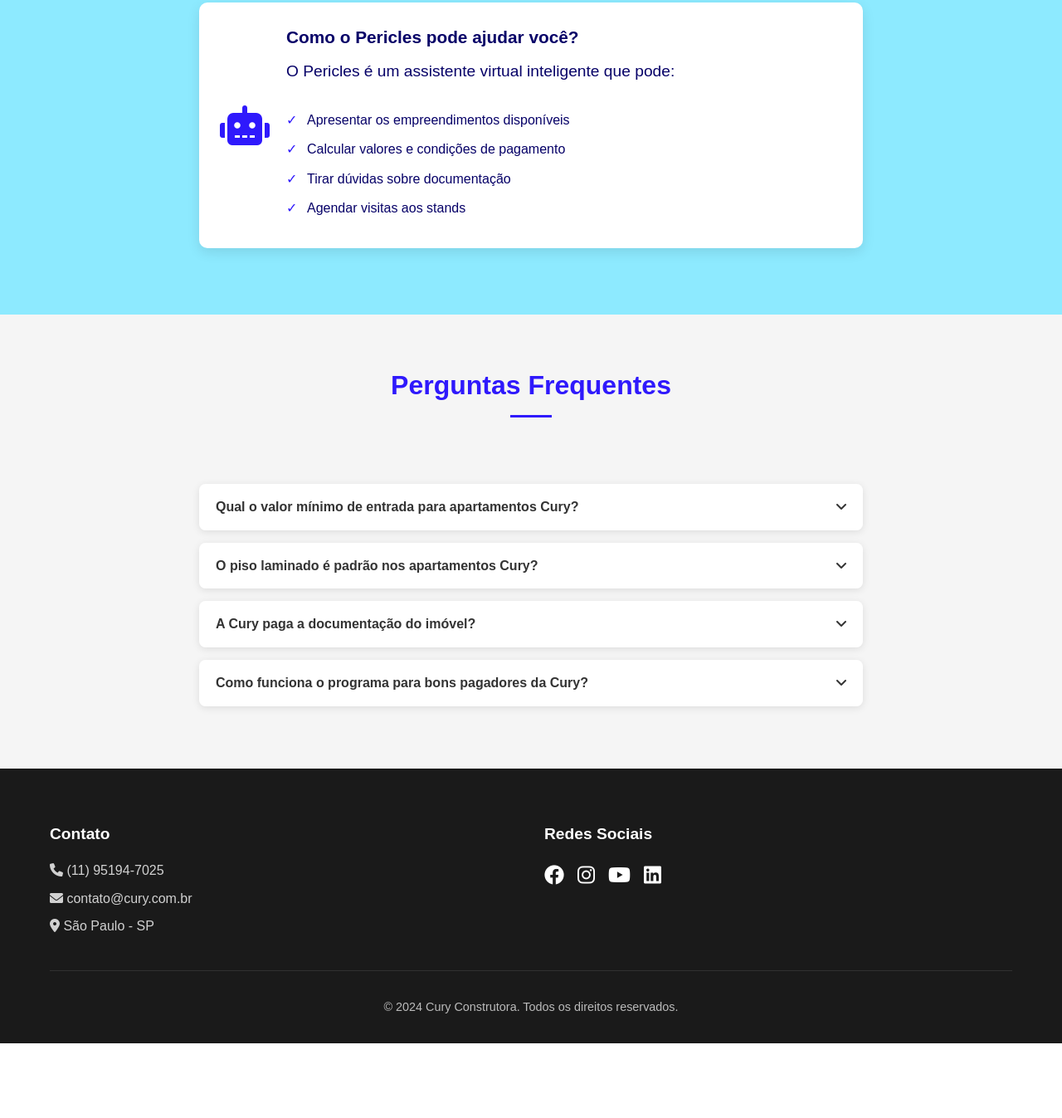
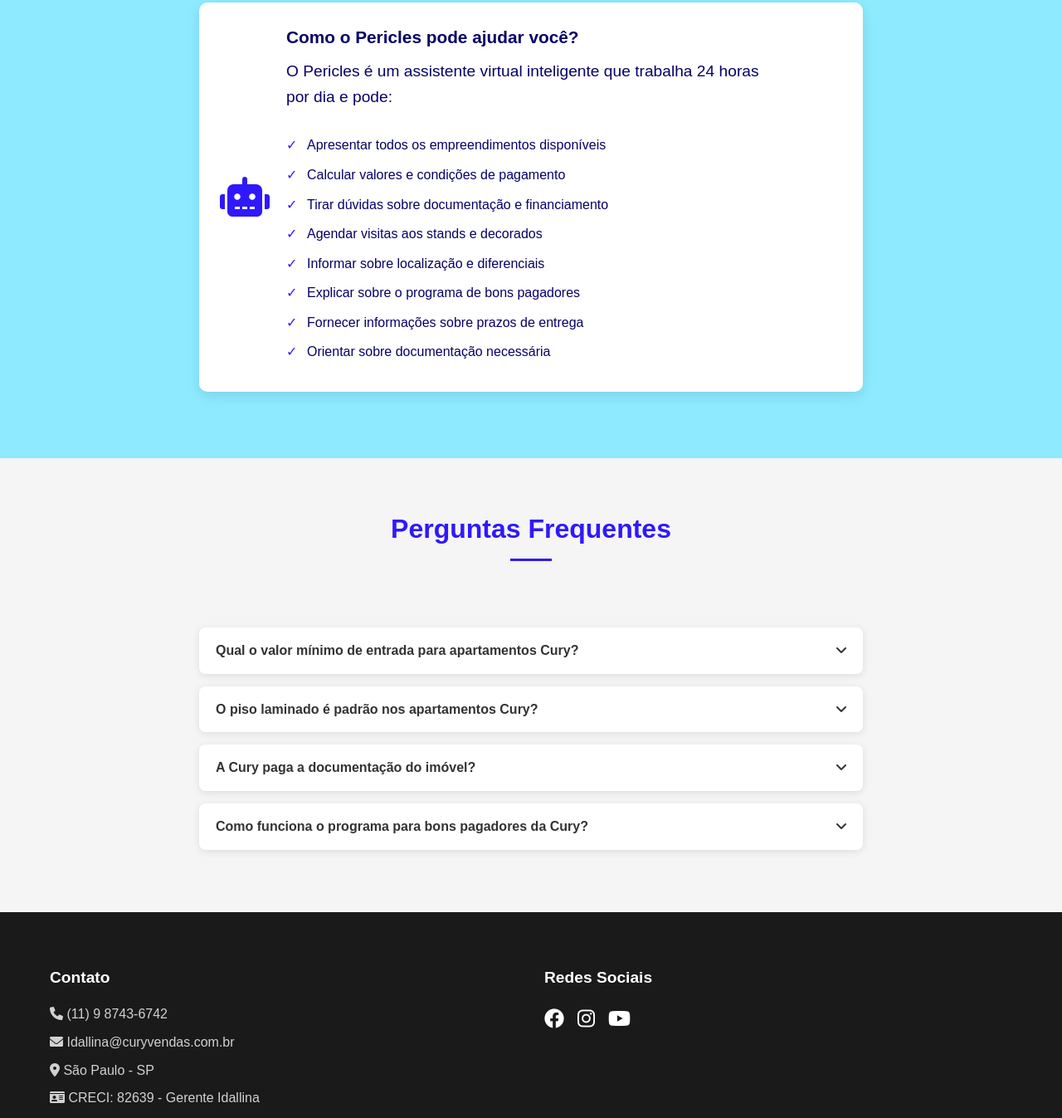
Before and after one commit to Gtosegbot/apartamento, a website: page index.html in a window 1280 px wide. Shown: the part 3345-4692 px from the top of the page at 83% size. Before the commit the page ends 4602 px from the top, so only its background shows below. Drawn offline with nearby package versions, Linux system fonts and the light colour scheme.

Commit message:
Update index.html
correção html

```diff
--- a/index.html
+++ b/index.html
@@ -270,10 +270,10 @@
                 <h2>Conheça o Pericles, nosso assistente virtual</h2>
                 <p>O Pericles está aqui para ajudar você a encontrar o apartamento ideal e tirar todas as suas dúvidas sobre os empreendimentos Cury.</p>
                 <div class="ia-contact-buttons">
-                    <a href="https://wa.me/+5511951947025" class="whatsapp-ia-btn" onclick="gtag('event', 'whatsapp_pericles_click')">
+                    <a href="https://wa.me/+5511980000093" class="whatsapp-ia-btn" onclick="gtag('event', 'whatsapp_pericles_click')">
                         <i class="fab fa-whatsapp"></i> Falar com o Pericles
                     </a>
-                    <a href="tel:+5511951947025" class="call-ia-btn" onclick="gtag('event', 'ligar_pericles_click')">
+                    <a href="tel:+5511920835021" class="call-ia-btn" onclick="gtag('event', 'ligar_pericles_click')">
                         <i class="fas fa-phone"></i> Ligar para o Pericles
                     </a>
                 </div>
@@ -282,12 +282,16 @@
                         <i class="fas fa-robot ia-icon"></i>
                         <div class="ia-description">
                             <h3>Como o Pericles pode ajudar você?</h3>
-                            <p>O Pericles é um assistente virtual inteligente que pode:</p>
+                            <p>O Pericles é um assistente virtual inteligente que trabalha 24 horas por dia e pode:</p>
                             <ul>
-                                <li>Apresentar os empreendimentos disponíveis</li>
+                                <li>Apresentar todos os empreendimentos disponíveis</li>
                                 <li>Calcular valores e condições de pagamento</li>
-                                <li>Tirar dúvidas sobre documentação</li>
-                                <li>Agendar visitas aos stands</li>
+                                <li>Tirar dúvidas sobre documentação e financiamento</li>
+                                <li>Agendar visitas aos stands e decorados</li>
+                                <li>Informar sobre localização e diferenciais</li>
+                                <li>Explicar sobre o programa de bons pagadores</li>
+                                <li>Fornecer informações sobre prazos de entrega</li>
+                                <li>Orientar sobre documentação necessária</li>
                             </ul>
                         </div>
                     </div>
@@ -304,7 +308,7 @@
                             Qual o valor mínimo de entrada para apartamentos Cury?
                         </div>
                         <div class="accordion-content">
-                            <p>A Cury oferece condições especiais com entrada facilitada a partir de R$ 800,00, dependendo do empreendimento e da unidade escolhida. O valor pode ser parcelado durante a obra.</p>
+                            <p>A Cury oferece condições especiais com entrada facilitada a partir de R$ 800,00, dependendo do empreendimento e da unidade escolhida. O valor pode ser parcelado durante a obra, facilitando ainda mais a realização do seu sonho.</p>
                         </div>
                     </div>
                     <div class="accordion-item">
@@ -312,7 +316,7 @@
                             O piso laminado é padrão nos apartamentos Cury?
                         </div>
                         <div class="accordion-content">
-                            <p>Sim, todos os apartamentos Cury vêm com piso laminado de alta qualidade nos quartos, proporcionando conforto térmico e acústico, além de um design moderno e contemporâneo.</p>
+                            <p>Sim, todos os apartamentos Cury vêm com piso laminado de alta qualidade nos quartos, proporcionando conforto térmico e acústico, além de um design moderno e contemporâneo. O piso laminado é um diferencial exclusivo da Cury.</p>
                         </div>
                     </div>
                     <div class="accordion-item">
@@ -320,7 +324,7 @@
                             A Cury paga a documentação do imóvel?
                         </div>
                         <div class="accordion-content">
-                            <p>Sim, a Cury paga todos os custos relacionados à documentação, incluindo ITBI, registro de imóvel, escritura e outros documentos necessários para a transferência do imóvel.</p>
+                            <p>Sim, a Cury paga todos os custos relacionados à documentação, incluindo ITBI, registro de imóvel, escritura e outros documentos necessários para a transferência do imóvel. Isso representa uma economia significativa para você.</p>
                         </div>
                     </div>
                     <div class="accordion-item">
@@ -328,7 +332,7 @@
                             Como funciona o programa para bons pagadores da Cury?
                         </div>
                         <div class="accordion-content">
-                            <p>No exclusivo programa da Cury, a cada 6 parcelas pagas pontualmente, você ganha uma parcela de bonificação. Em um financiamento de 36 meses, você pode economizar até 6 parcelas completas!</p>
+                            <p>No exclusivo programa da Cury, a cada 6 parcelas pagas pontualmente, você ganha uma parcela de bonificação. Em um financiamento de 36 meses, você pode economizar até 6 parcelas completas! É uma forma de recompensar quem cumpre seus compromissos.</p>
                         </div>
                     </div>
                 </div>
@@ -385,17 +389,17 @@
             <div class="footer-content">
                 <div class="footer-info">
                     <h3>Contato</h3>
-                    <p><i class="fas fa-phone"></i> (11) 95194-7025</p>
-                    <p><i class="fas fa-envelope"></i> contato@cury.com.br</p>
+                    <p><i class="fas fa-phone"></i> (11) 9 8743-6742</p>
+                    <p><i class="fas fa-envelope"></i> Idallina@curyvendas.com.br</p>
                     <p><i class="fas fa-map-marker-alt"></i> São Paulo - SP</p>
+                    <p><i class="fas fa-id-card"></i> CRECI: 82639 - Gerente Idallina</p>
                 </div>
                 <div class="footer-social">
                     <h3>Redes Sociais</h3>
                     <div class="social-links">
-                        <a href="#" target="_blank"><i class="fab fa-facebook"></i></a>
-                        <a href="#" target="_blank"><i class="fab fa-instagram"></i></a>
-                        <a href="#" target="_blank"><i class="fab fa-youtube"></i></a>
-                        <a href="#" target="_blank"><i class="fab fa-linkedin"></i></a>
+                        <a href="https://www.facebook.com/periclescorretorcury" target="_blank"><i class="fab fa-facebook"></i></a>
+                        <a href="https://www.instagram.com/cury.meu_apartamento/" target="_blank"><i class="fab fa-instagram"></i></a>
+                        <a href="https://www.youtube.com/@apartamento_na_planta" target="_blank"><i class="fab fa-youtube"></i></a>
                     </div>
                 </div>
             </div>
```
